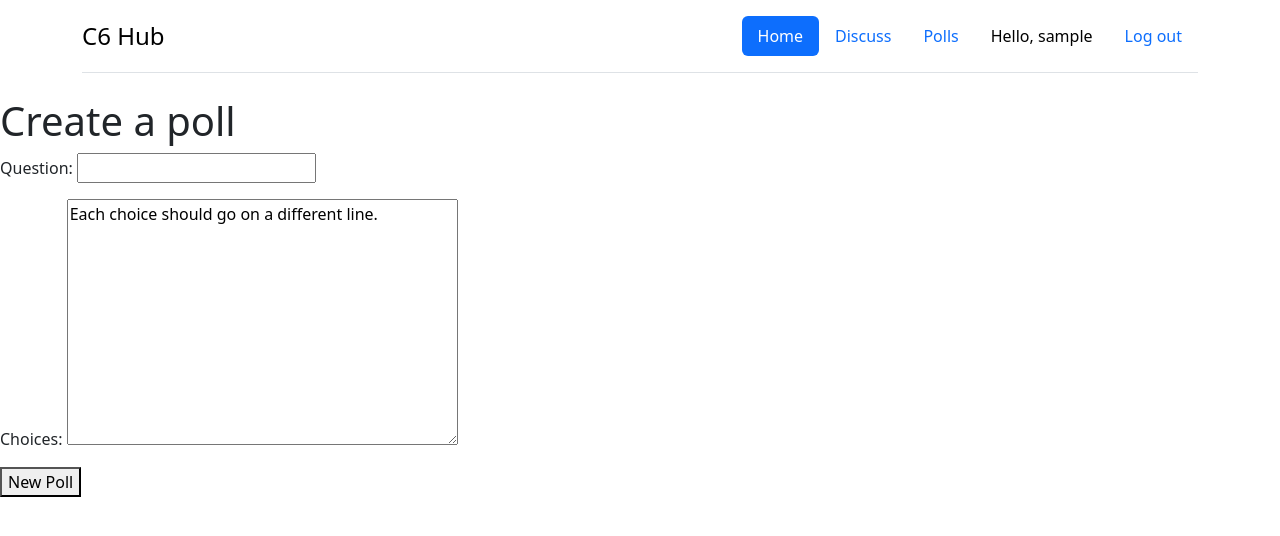
After one commit to guywithnousername/c6_hub, a Django app: page /createpoll in a window 1280 px wide. The commit adds this page. Shown: the top 536 px of the page. Run offline with Django 4.2, Linux system fonts and the light colour scheme; the visitor is signed in with stand-in values (Sample User, id 1); parts of the project's set-up code (start-up, migrations or seed data) failed here and were passed over.

Commit message:
add ability to create polls

```diff
--- a/mainpage/forms.py
+++ b/mainpage/forms.py
@@ -19,7 +19,7 @@ class CommentForm(forms.ModelForm):
         labels = {'text':''}
         widgets = {'body': forms.Textarea(attrs = {'cols': 40})}
 
-class PollForm(forms.Form):
+class CreatePollForm(forms.Form):
     question = forms.CharField(max_length=100)
     choices = forms.CharField(max_length=500, initial="Each choice should go on a different line.",
                               widget=forms.Textarea(attrs={'cols':40}))
--- /dev/null
+++ b/mainpage/templates/mainpage/newpoll.html
@@ -0,0 +1,10 @@
+{% extends "mainpage/base.html" %}
+
+{% block content %}
+<h1>Create a poll</h1>
+<form action="{% url 'mainpage:newpoll' %}" method="post">
+    {% csrf_token %}
+    {{ form.as_p }}
+    <button name="submit">New Poll</button>
+</form>
+{% endblock %}
--- a/mainpage/templates/mainpage/poll.html
+++ b/mainpage/templates/mainpage/poll.html
@@ -1,6 +1,7 @@
 {% extends "mainpage/base.html" %}
 {% block content %}
 <h1>Polls</h1>
+<a href="{% url 'mainpage:newpoll' %}">Create a poll</a><br>
 {% for poll in polls %}
     <div class="card"><div class="card-body">
         <small class="card-text">{{ poll.creator.username }}</small><br>
--- a/mainpage/urls.py
+++ b/mainpage/urls.py
@@ -14,5 +14,6 @@ urlpatterns = [
     path('viewpoll/<int:poll_id>/', views.viewpoll, name= 'viewpoll'),
     # create models
     path('createtopic/', views.newtopic, name='newtopic'),
-    path('createcomment/<int:topic_id>', views.newcomment, name='newcomment')
+    path('createcomment/<int:topic_id>', views.newcomment, name='newcomment'),
+    path('createpoll', views.newpoll, name="newpoll")
 ]
--- a/mainpage/views.py
+++ b/mainpage/views.py
@@ -92,3 +92,22 @@ def newcomment(request, topic_id):
             return redirect('mainpage:topic', topic_id=topic_id)
     context = {'topic':topic, 'form':form}
     return render(request, 'mainpage/newcomment.html', context)
+
+@login_required
+def newpoll(request):
+    if request.method != 'POST':
+        form = CreatePollForm()
+    else:
+        form = CreatePollForm(data=request.POST)
+        if form.is_valid():
+            question = form.cleaned_data['question']
+            choices = form.cleaned_data['choices']
+            poll = Poll()
+            poll.question = question
+            poll.values = {"":-1}
+            poll.creator = request.user
+            poll.choices = choices.split("\n")
+            poll.save()
+            return redirect('mainpage:poll')
+    context = {'form':form}
+    return render(request, 'mainpage/newpoll.html', context)
```
